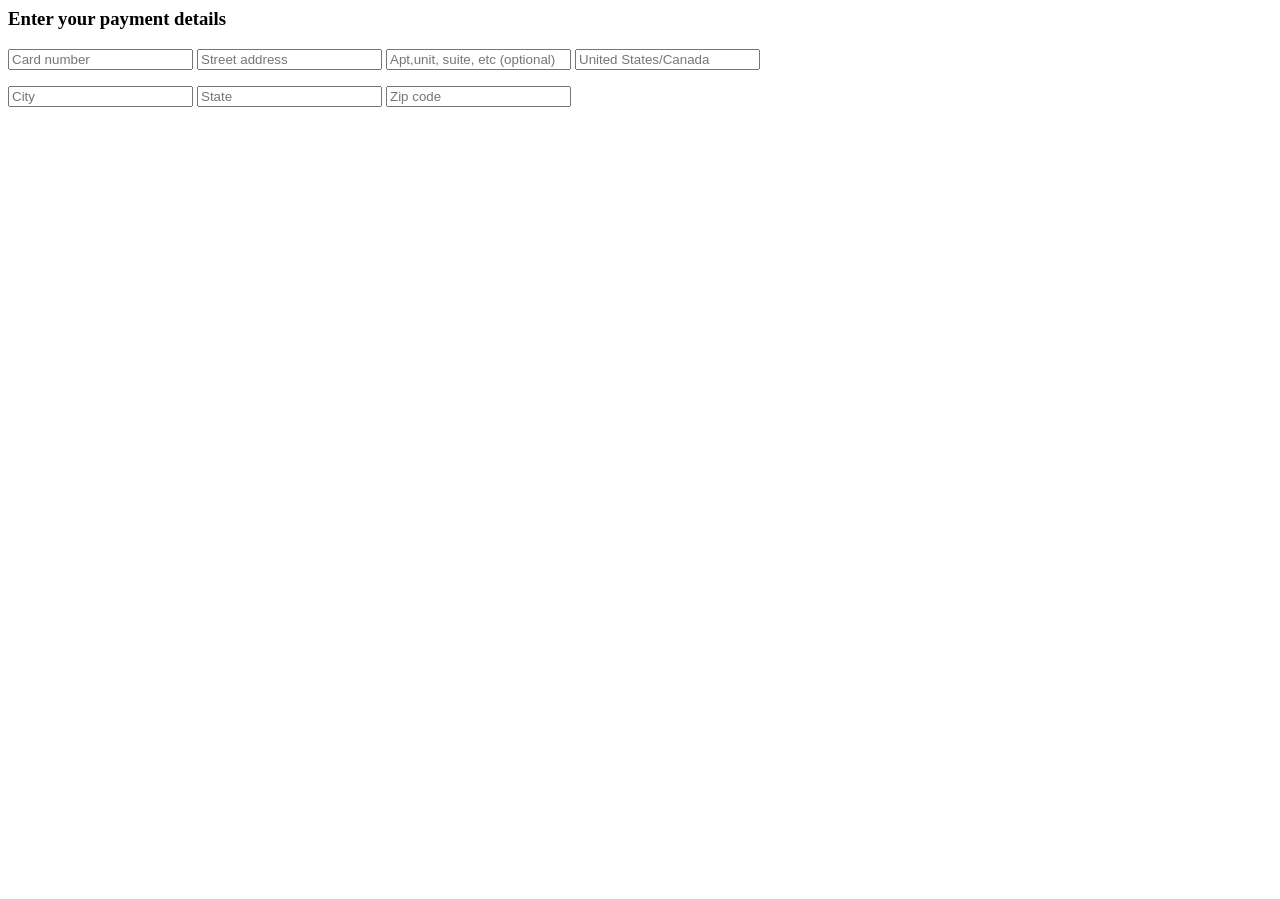
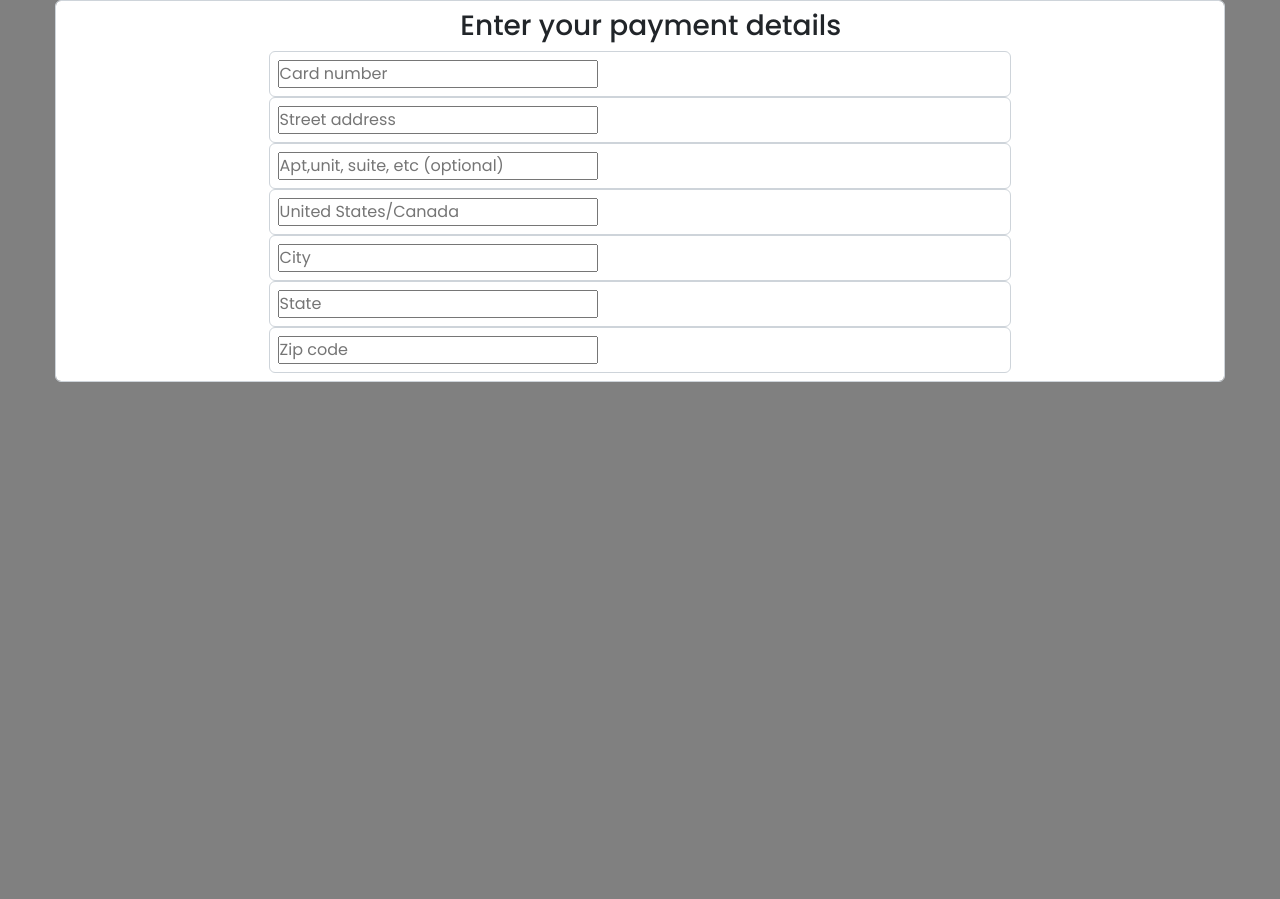
Before and after one commit to Yousif399/wk6-flask-project, a Python web app: template app/templates/payment.html in a window 1280 px wide. After the commit the page ends 382 px from the top, so only its background shows below. Run offline with Jinja, Linux system fonts and the light colour scheme; the template is opened without the code that fills it, so the values that code supplies are empty; some libraries are stand-ins or nearby versions.

Commit message:
updated payment

```diff
--- a/app/static/style.css
+++ b/app/static/style.css
@@ -4,11 +4,24 @@ body{
   font-family: 'Poppins', sans-serif;
   background-color: grey;
 }
-.vr{
-    border-style: solid;
-    border-width: 5px;
+
+.payEnt{
+    margin-left: 50%;
+    margin-right: 50
 }
+/* .vr{ */
+    /* border-style: solid;
+    border-width: 5px; */
+/* } */
 
+#box1{
+    display: inline-block;
+    ;
+    /* display: block; */
+    margin-left: 35%;
+    margin-right: 50%;
+    width: 1500px;
+}
 
 #home{
     background-image: url('homepage.png');
--- a/app/templates/payment.html
+++ b/app/templates/payment.html
@@ -1,45 +1,86 @@
+<!doctype html>
+<html lang="en">
+
+<head>
+  <title>Title</title>
+  <!-- Required meta tags -->
+  <meta charset="utf-8">
+  <meta name="viewport" content="width=device-width, initial-scale=1, shrink-to-fit=no">
+
+  <!-- Bootstrap CSS v5.2.1 -->
+  <link href="https://cdn.jsdelivr.net/npm/bootstrap@5.2.1/dist/css/bootstrap.min.css" rel="stylesheet"
+    integrity="sha384-iYQeCzEYFbKjA/T2uDLTpkwGzCiq6soy8tYaI1GyVh/UjpbCx/TYkiZhlZB6+fzT" crossorigin="anonymous">
+
+</head>
+
+<body>
+
+  <main>
     <header>
+        <link rel="stylesheet" href="../static/style.css">
 
     </header>
 
     <body>
-
+        <div class="container-fluid">
+            <div class="container p-2 d-flex justify-content-center form-control">
+                <div class="row justify-content-center">
+                    <h3 class="payEnt">Enter your payment details</h3>
                     <div>
-        <div class="container">
-            <div class="row">
-                <h3 class="col-6">Enter your payment details</h3>
-                <div>
-                    <form class="col-lg " action="">
+                        <div class=" p-2 form-control">
+                            <form action="">
                                 <input type="text" placeholder="Card number"
                             </form>
-                    <form class="col-lg" action="">
+                        </div>
+                        <div class=" p-2 form-control">
+                            <form action="">
                                 <input type="text" placeholder="Street address"
                             </form>
-                    <form class="col-lg" action="">
+                        </div>
+                        <div class=" p-2 form-control">
+                            <form action="">
                                 <input type="text" placeholder="Apt,unit, suite, etc (optional)"
                             </form>
-                    <form class="col-lg" action="">
+                        </div>
+                        <div class=" p-2 form-control">
+                            <form action="">
                                 <input type="text" placeholder="United States/Canada"
                             </form>
                         </div>
-                <div class="container">
-                    <div class="row">
-                        <form class = "col-4">
+                        <div class = "form-control p-2">
+                            <form  id="box1">
                                 <input type="text" placeholder="City"
                             </form>
-                        <form class = "col-2">
+                        </div>
+                        <div class=" p-2 form-control">
+                            <form id="box1">
                                 <input type="text" placeholder="State"
                             </form>
-                        <form class = "col-2">
+                        </div>
+                        <div class=" p-2 form-control">
+                            <form id="box1">
                                 <input type="number" placeholder="Zip code"
                             </form>
                         </div>
                         </div>
                     </div>
                 </div>
-    <div class="d-flex vr" style="height: 100%;">
-        <div class="vr"></div>
             </div>
-    <div></div>
     </div>
+
     </body>
+  </main>
+  <footer>
+    <!-- place footer here -->
+  </footer>
+  <!-- Bootstrap JavaScript Libraries -->
+  <script src="https://cdn.jsdelivr.net/npm/@popperjs/core@2.11.6/dist/umd/popper.min.js"
+    integrity="sha384-oBqDVmMz9ATKxIep9tiCxS/Z9fNfEXiDAYTujMAeBAsjFuCZSmKbSSUnQlmh/jp3" crossorigin="anonymous">
+  </script>
+
+  <script src="https://cdn.jsdelivr.net/npm/bootstrap@5.2.1/dist/js/bootstrap.min.js"
+    integrity="sha384-7VPbUDkoPSGFnVtYi0QogXtr74QeVeeIs99Qfg5YCF+TidwNdjvaKZX19NZ/e6oz" crossorigin="anonymous">
+  </script>
+</body>
+
+</html>
```
Lines whose indentation alone changed are shown as unchanged.
